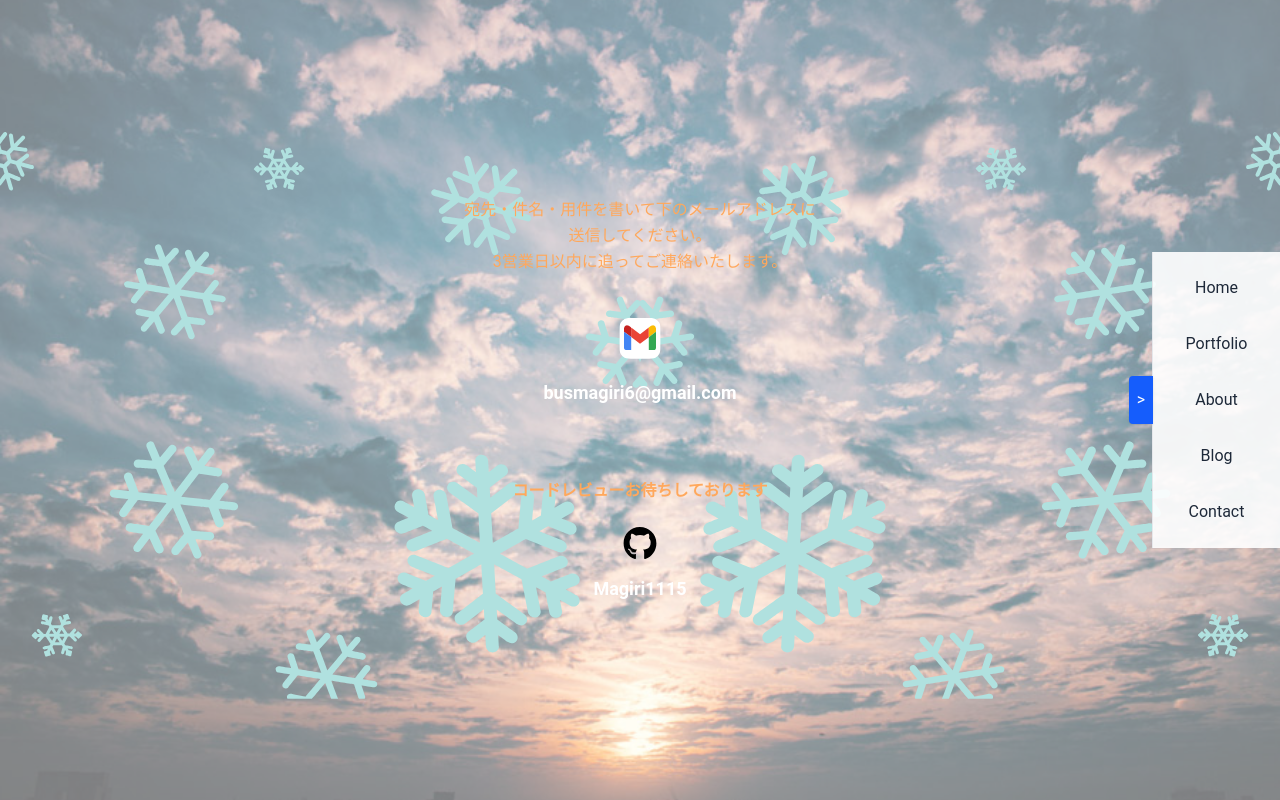
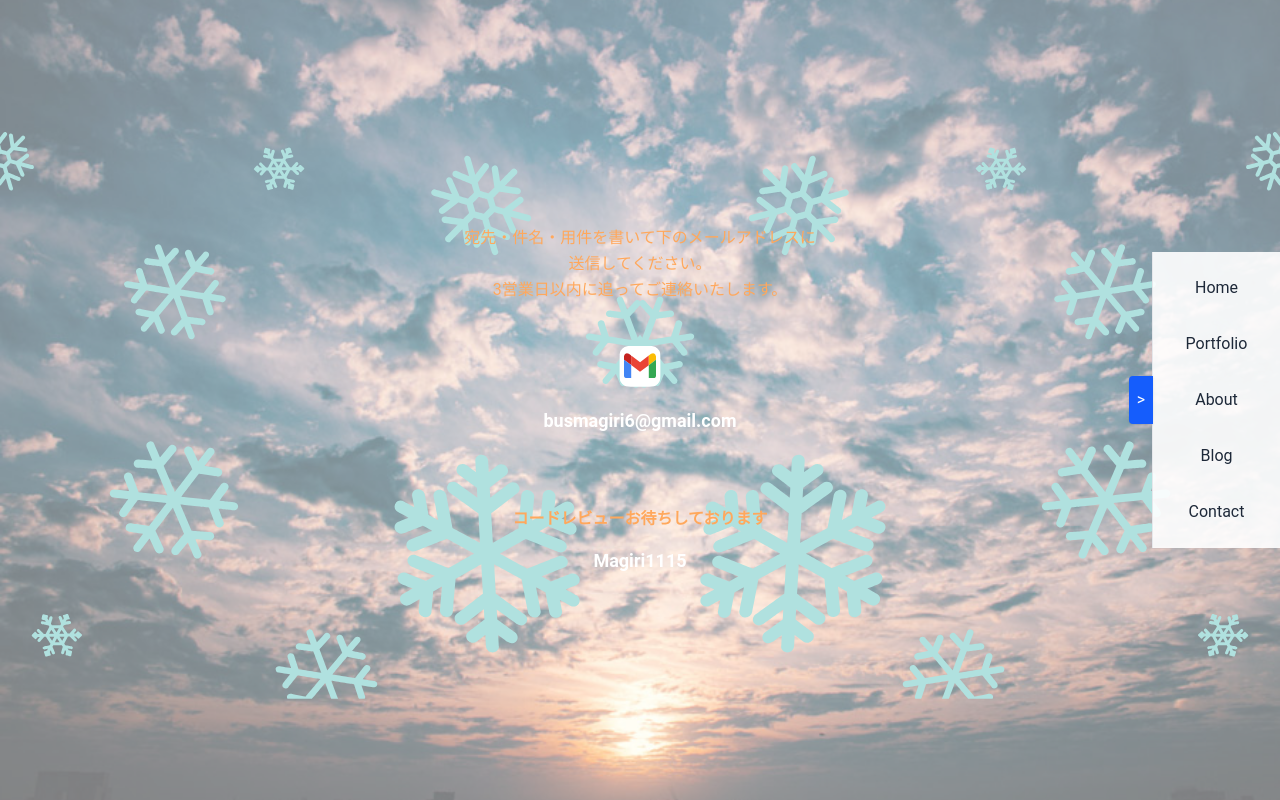
Before and after one commit to Magiri1115/nextjs-boilerplate2, a Next.js app: page /contact in a window 1280 px wide. Built offline with nearby package versions, Linux system fonts and the light colour scheme.

Commit message:
結局消した

```diff
--- a/app/contact/page.tsx
+++ b/app/contact/page.tsx
@@ -26,7 +26,6 @@ export default function ContactPage() {
             rel="noopener noreferrer"
             className="flex flex-col items-center space-y-2 hover:opacity-80 transition-opacity"
           >
-            <img src="/icons/github.svg" alt="github" className="w-12 h-12" />
             <p className="text-lg font-semibold text-white">Magiri1115</p>
           </a>
         </div>
```
Also changed, not shown: public/icons/gitHub.svg (deleted).
